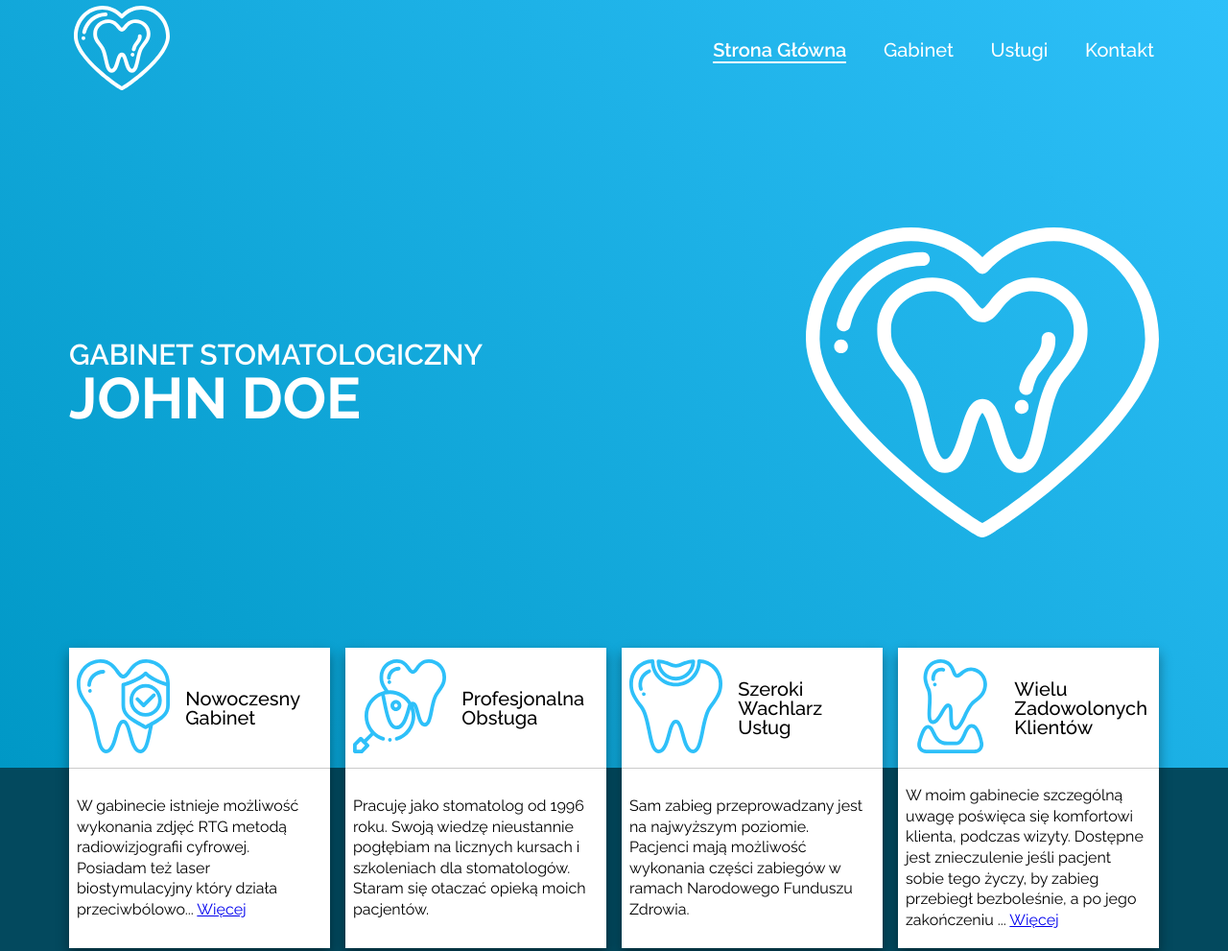
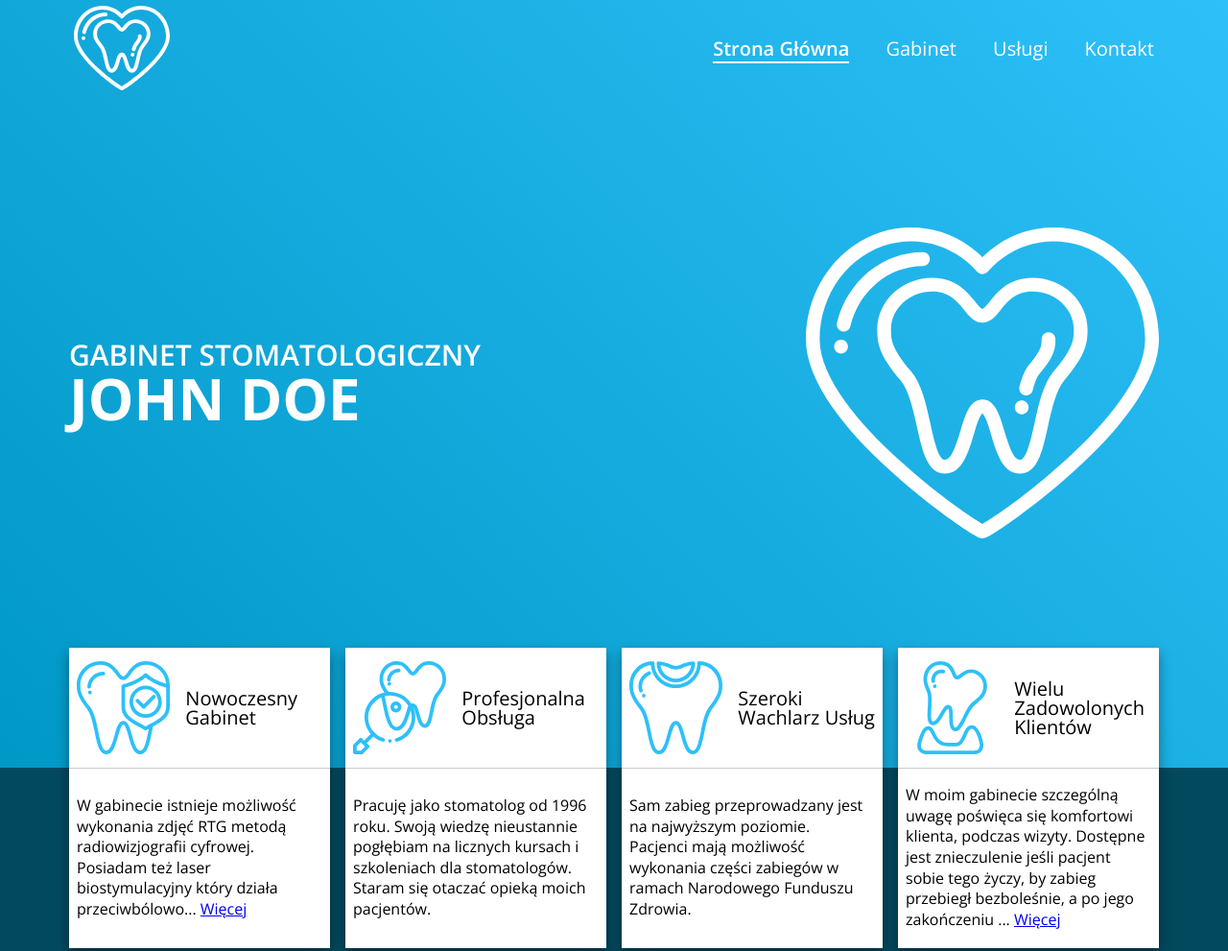
Before and after one commit to Karol-Waliszewski/Dentist-Webpage, a website: page docs/index.html in a window 1280 px wide. Shown: the top 991 px of the page at 96% size. Drawn offline with nearby package versions, Linux system fonts and the light colour scheme; some packages are replaced by stand-ins of ours.

Commit message:
Font fixes; Benefit icon fixes

```diff
--- a/docs/index.html
+++ b/docs/index.html
@@ -48,8 +48,8 @@
         <div class="col-md-3 col-sm-6 col-xs-10">
           <section class="benefit">
             <header class="benefit__header row center-xs middle-xs">
-              <figure class="col-xs-5">
-                <img src="img/service-2.svg" alt="" class="benefit__icon ">
+              <figure class="col-xs-5 benefit__icon">
+                <img src="img/service-2.svg" alt="Ząb z tarczą">
               </figure>
               <h2 class="benefit__name col-xs-7">Nowoczesny Gabinet</h2>
             </header>
@@ -62,8 +62,8 @@
         <div class="col-md-3 col-sm-6 col-xs-10">
           <section class="benefit">
             <header class="benefit__header row center-xs middle-xs">
-              <figure class="col-xs-5">
-                <img src="img/service-3.svg" alt="" class="benefit__icon ">
+              <figure class="col-xs-5 benefit__icon">
+                <img src="img/service-3.svg" alt="Ząb pod lupą">
               </figure>
               <h2 class="benefit__name col-xs-7">Profesjonalna Obsługa</h2>
             </header>
@@ -75,8 +75,8 @@
         <div class="col-md-3 col-sm-6 col-xs-10">
           <section class="benefit">
             <header class="benefit__header row center-xs middle-xs">
-              <figure class="col-xs-5">
-                <img src="img/service-1.svg" alt="" class="benefit__icon ">
+              <figure class="col-xs-5 benefit__icon">
+                <img src="img/service-1.svg" alt="Ząb dziurawy">
               </figure>
               <h2 class="benefit__name col-xs-7">Szeroki Wachlarz Usług</h2>
             </header>
@@ -89,8 +89,8 @@
         <div class="col-md-3 col-sm-6 col-xs-10">
           <section class="benefit">
             <header class="benefit__header row center-xs middle-xs">
-              <figure class="col-xs-5">
-                <img src="img/service-5.svg" alt="" class="benefit__icon ">
+              <figure class="col-xs-5 benefit__icon">
+                <img src="img/service-5.svg" alt="Ząb, który wypadł">
               </figure>
               <h2 class="benefit__name col-xs-7">Wielu Zadowolonych Klientów</h2>
             </header>
--- a/src/sass/_about.scss
+++ b/src/sass/_about.scss
@@ -3,19 +3,27 @@
     padding-bottom: convertPixels(80, 768, 1vh);
     background: $darkblue;
     color: #fff;
-      overflow-x: hidden;
+    overflow-x: hidden;
+
+    @include responsive('tablet-wide', max) {
+        padding-top: convertPixels(80, 768, 1vh);
+    }
+
     @include e(header) {
         margin: {
             top: convertREM(66);
             bottom: convertREM(40);
         }
+
         @include font-size(66);
         font-weight: 600;
         text-transform: uppercase;
     }
+
     @include e(desc) {
         @include font-size(20);
         color: #fff;
+
         p {
             margin: {
                 top: 1rem;
@@ -23,10 +31,12 @@
             }
         }
     }
+
     @include e(image) {
         padding-top: 5vh;
         height: auto;
         max-width: 100%;
+
         @include responsive('tablet-wide', max) {
             max-height: 400px;
         }
--- a/src/sass/_benefit.scss
+++ b/src/sass/_benefit.scss
@@ -1,40 +1,56 @@
 .benefit {
     height: convertPixels(300, 768, 1vh);
     position: relative;
+
     @include responsive('tablet-wide', max) {
         margin: {
             top: 1rem;
             bottom: 1rem;
         }
     }
+
     background: #fff;
     box-shadow: 0 6px 12px rgba(0, 0, 0, 0.4);
+
     @include e(header) {
         height: convertPixels(120, 768, 1vh);
     }
+
     @include e(name) {
         text-align: left;
         @include font-size(20);
         font-weight: 500;
         word-wrap: break-word;
     }
+
     @include e(content) {
         height: convertPixels(180, 768, 1vh);
         overflow: hidden;
     }
+
     @include e(desc) {
         line-height: 1.35;
         text-align: left;
         @include font-size(16);
         font-weight: 400;
     }
+
     @include e(icon) {
+        display: flex;
+        justify-content: center;
+        align-items: center;
         width: 100%;
-        height: auto;
-        @include responsive('phone-wide', max) {
-            height: 90px;
+        height: 100%;
+
+        img {
+            display: block;
+            margin: 0 auto;
+            max-height: 90%;
+            max-width: 100%;
         }
+
     }
+
     &::after {
         content: '';
         display: block;
--- a/src/sass/_contact.scss
+++ b/src/sass/_contact.scss
@@ -2,6 +2,7 @@
   display: flex;
   flex-direction: column;
   justify-content: space-around;
+
   @include m(main) {
     $contactHeight: convertPixels(500, 768, 1vh);
     min-height: $contactHeight;
@@ -13,6 +14,7 @@
     left: 50%;
     transform: translateX(-50%);
     z-index: 10;
+
     @include responsive('tablet', max) {
       position: static;
       width: 100%;
@@ -28,12 +30,14 @@
       width: 270px;
       background: $darkblue;
       border: none;
+
       margin: {
         left: 0;
         top: 18px;
         bottom: 18px;
       }
-      @include responsive('phone-wide', max) {
+
+      @include responsive('tablet-wide', max) {
         margin: {
           left: auto;
           right: auto;
@@ -46,11 +50,13 @@
     .contact__details {
       background: #fff;
       box-shadow: 0 6px 12px rgba(0, 0, 0, 0.4);
+
       @include responsive('tablet', min) {
         padding-left: 85px;
       }
-      @include responsive('phone-wide', max) {
-        padding::{
+
+      @include responsive('tablet', max) {
+        padding: {
           bottom: 5vh;
         }
       }
@@ -65,7 +71,10 @@
       min-height: convertPixels(170, 768, 1vh);
       padding-bottom: 5px;
       margin-bottom: 20px;
+
       @include responsive('tablet', max) {
+        align-items: center;
+
         padding: {
           top: 5vh;
         }
@@ -75,10 +84,12 @@
     .contact__title {
       @include font-size(66);
       font-weight: 600;
+
       @include m(above) {
         @include font-size(40);
       }
-      @include responsive('phone-wide', max) {
+
+      @include responsive('tablet-wide', max) {
         margin-left: auto;
         margin-right: auto;
       }
@@ -93,12 +104,14 @@
       @include font-size(22);
       text-decoration: none;
       color: $black;
+
       margin: {
         top: convertREM(11);
         bottom: convertREM(11);
       }
     }
   }
+
   @include m(footer) {
     height: 100%;
     flex-direction: column;
@@ -109,6 +122,7 @@
         margin: 0.7rem 0;
         @include font-size(30);
       }
+
       @include m(secondary) {
         margin: 0.5rem 0;
         @include font-size(24);
@@ -127,6 +141,7 @@
       @include font-size(20);
       font-weight: 300;
       color: lighten($gray, 20%);
+
       @include m(inline) {
         @extend .contact__info;
         display: inline-flex;
--- a/src/sass/_mixins.scss
+++ b/src/sass/_mixins.scss
@@ -93,7 +93,7 @@ $mixins-breakpoints: ( "phone": 400px, "phone-wide": 480px, "phablet": 560px, "t
 }
 
 @mixin font-size($size, $base: 16, $unit: 1rem) {
-    font-size: $size; // fallback for old browsers
+    font-size: $size * 1px; // fallback for old browsers
     font-size: ($size / $base) * $unit;
 }
 
--- a/src/sass/_stat.scss
+++ b/src/sass/_stat.scss
@@ -7,7 +7,6 @@
     @include e(number) {
         @include font-size(70);
         word-wrap: break-word;
-        font-family: 'Roboto', sans-serif;
 
     }
     @include e(name) {
--- a/src/sass/main.scss
+++ b/src/sass/main.scss
@@ -10,8 +10,7 @@ $dirtwhite: #F0F5F9; // --------- //
   flex-direction: column;
 }
 // --------- //
-@import url('https://fonts.googleapis.com/css?family=Raleway:300,400,500,600,700&subset=latin-ext');
-@import url('https://fonts.googleapis.com/css?family=Roboto');
+@import url('https://fonts.googleapis.com/css?family=Open+Sans:300,400,600,700&subset=latin-ext');
 @import 'mixins';
 @import 'reset';
 @import 'flexboxgrid';
@@ -33,7 +32,7 @@ $dirtwhite: #F0F5F9; // --------- //
 
 body {
   box-sizing: border-box;
-  font-family: 'Raleway', sans-serif;
+  font-family: 'Open Sans', sans-serif;
   overflow-x: hidden;
 }
 
--- a/src/sass/office.scss
+++ b/src/sass/office.scss
@@ -13,8 +13,7 @@ $row--half-Height: 60vh;
 }
 
 // --------- //
-@import url('https://fonts.googleapis.com/css?family=Raleway:300,400,500,600,700&subset=latin-ext');
-@import url('https://fonts.googleapis.com/css?family=Roboto');
+@import url('https://fonts.googleapis.com/css?family=Open+Sans:300,400,600,700&subset=latin-ext');
 @import 'mixins';
 @import 'reset';
 @import 'flexboxgrid';
@@ -29,7 +28,7 @@ $row--half-Height: 60vh;
 @import 'fa/font-awesome';
 body {
     box-sizing: border-box;
-    font-family: 'Raleway', sans-serif;
+    font-family: 'Open Sans', sans-serif;
     overflow-x: hidden;
 }
 
--- a/src/sass/pricelists.scss
+++ b/src/sass/pricelists.scss
@@ -12,8 +12,7 @@ $dirtwhite: #F0F5F9;
 }
 
 // --------- //
-@import url('https://fonts.googleapis.com/css?family=Raleway:300,400,500,600,700&subset=latin-ext');
-@import url('https://fonts.googleapis.com/css?family=Roboto');
+@import url('https://fonts.googleapis.com/css?family=Open+Sans:300,400,600,700&subset=latin-ext');
 @import 'mixins';
 @import 'reset';
 @import 'flexboxgrid';
@@ -27,7 +26,8 @@ $dirtwhite: #F0F5F9;
 @import 'fa/font-awesome';
 body {
     box-sizing: border-box;
-    font-family: 'Raleway', sans-serif;overflow-x: hidden;
+    font-family: 'Open Sans', sans-serif;
+    overflow-x: hidden;
 }
 
 .row {
```
Also changed, not shown: src/index.html (+8 -8 lines), docs/css/contacts.css, docs/css/main.css, docs/css/office.css, docs/css/pricelists.css, 5 other files.
